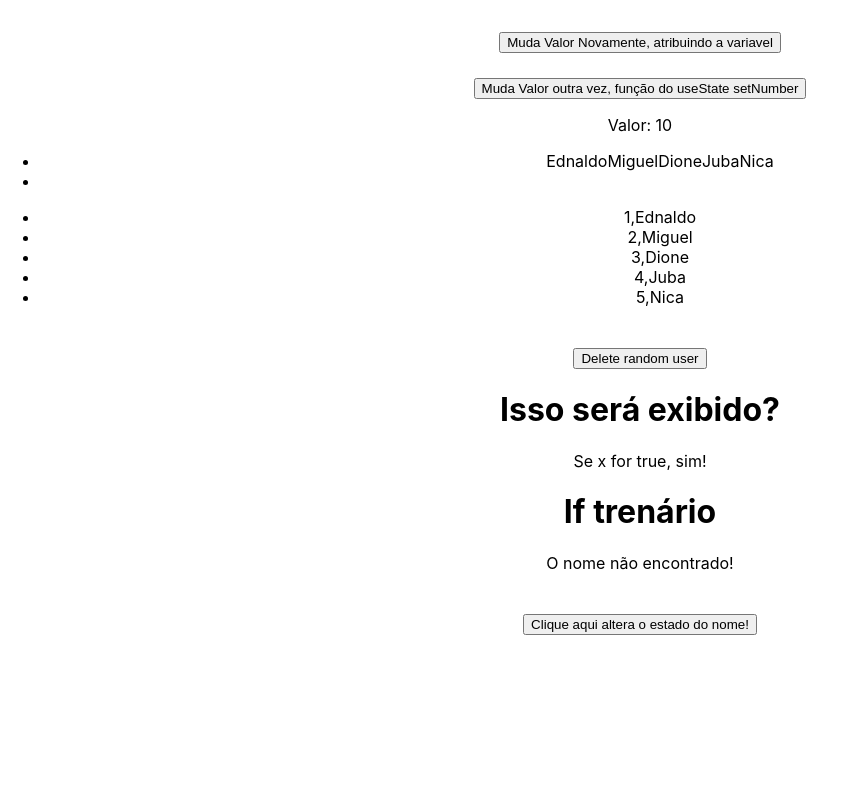
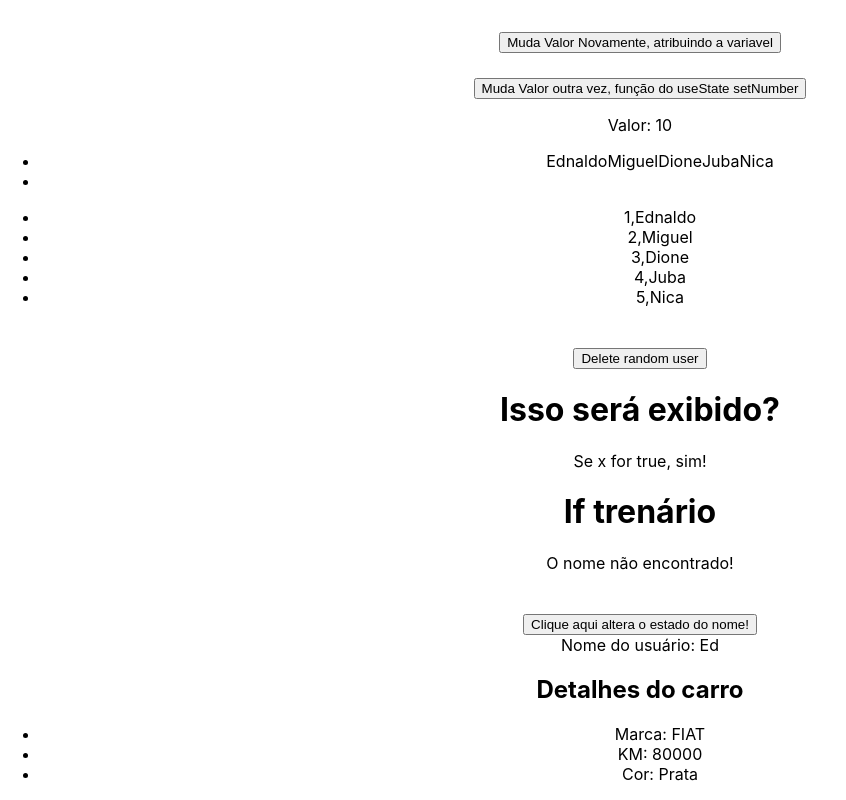
Before and after one commit to Miguelito2926/Treinamento-React, a React (Create React App) app: page / in a window 1280 px wide. Shown: the part 1195-1995 px from the top of the page, without its empty margins (0-846 px from the left). Before the commit the page ends 1830 px from the top, so only its background shows below. Built offline with nearby package versions, Linux system fonts and the light colour scheme.

Commit message:
Trabalhando com props e destructuring

```diff
--- a/src/App.js
+++ b/src/App.js
@@ -1,8 +1,10 @@
 import './App.css'
 import Donald from './assets/donald.png'
+import CarDetails from './components/CarDetails'
 import ConditionalRender from './components/ConditionalRender'
 import LisRender from './components/ListRender'
 import ManageData from './components/ManageData'
+import ShowUserName from './components/ShowUserName'
 
 function App () {
   return (
@@ -21,6 +23,11 @@ function App () {
       <ManageData/>
       <LisRender/>
       <ConditionalRender/>
+      {/*Props */}
+      <ShowUserName name="Ed"/>
+
+      {/*Destrucruring*/}
+      <CarDetails model="FIAT" km={80000} color="Prata"/>
     </div>
   )
 }
--- /dev/null
+++ b/src/components/CarDetails.js
@@ -0,0 +1,13 @@
+//Trabalhando com Destructuring de props*
+export default function CarDetails({model, km, color}) {
+  return (
+    <div>
+        <h2>Detalhes do carro</h2>
+        <ul>
+            <li>Marca: {model}</li>
+            <li>KM: {km}</li>
+            <li>Cor: {color}</li>
+        </ul>
+    </div>
+  )
+}
--- /dev/null
+++ b/src/components/ShowUserName.js
@@ -0,0 +1,7 @@
+
+export default function ShowUserName(props) {
+
+  return (
+    <div>Nome do usuário: {props.name}</div>
+  )
+}
```
